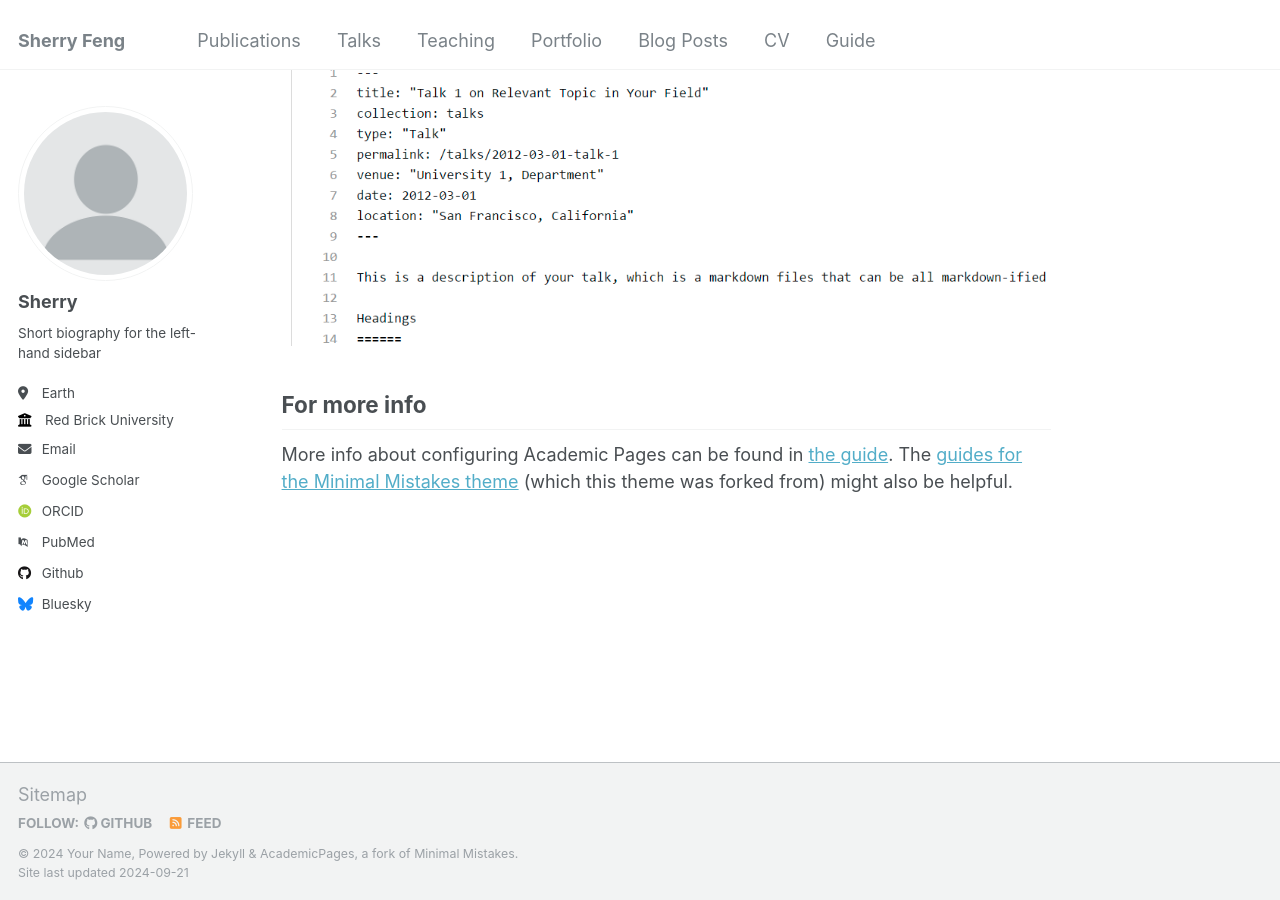
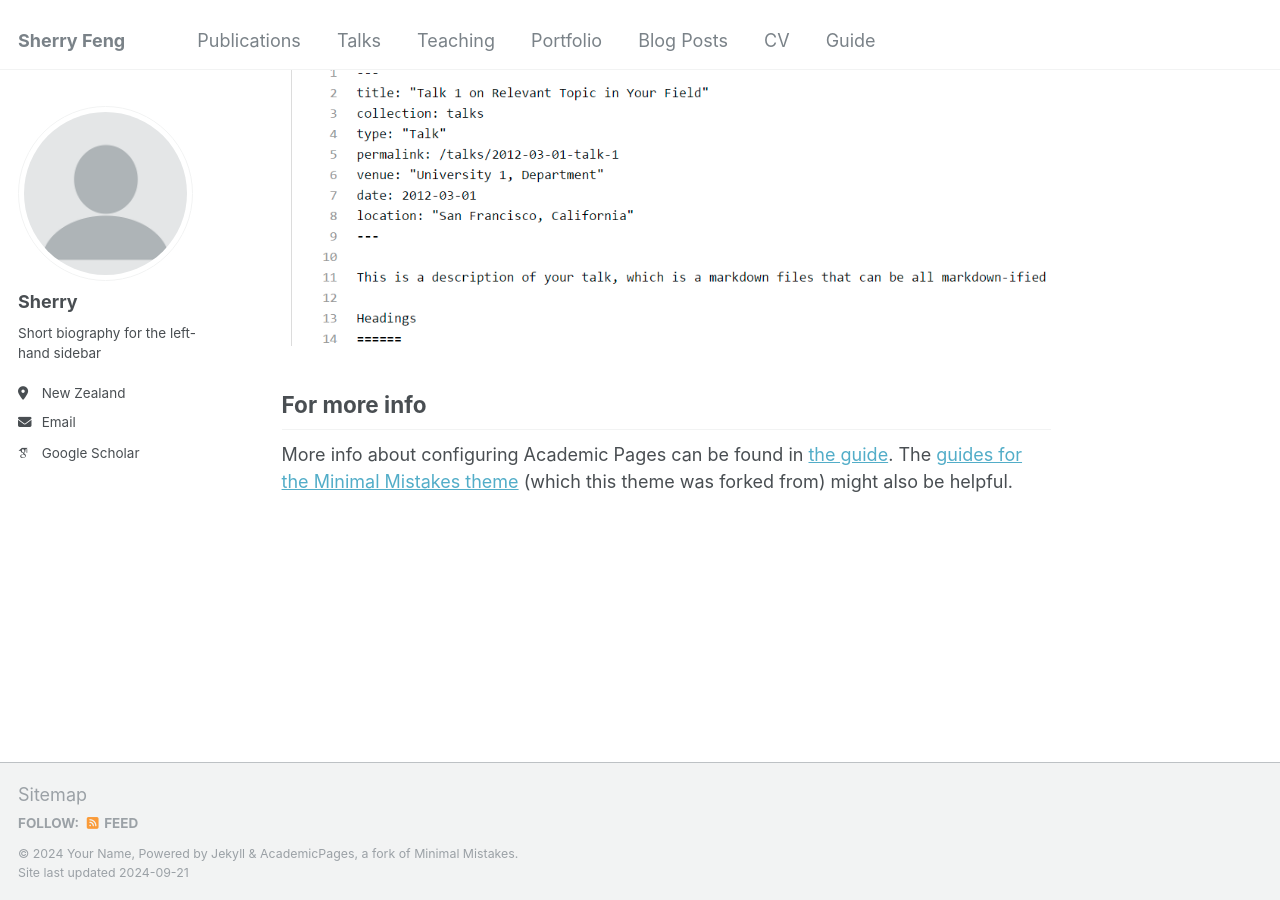
Before and after one commit to SherryFeng123/personal, a Jekyll site: the page built from _pages/about.md, in a window 1280 px wide and 900 px high, scrolled down 2643 px. Built offline with Jekyll 4.4.1, drawn with Linux system fonts in a browser that asks for light colours; some web fonts are replaced.

Commit message:
Update _config.yml

```diff
--- a/_config.yml
+++ b/_config.yml
@@ -25,53 +25,53 @@ author:
   name             : "Sherry"
   pronouns         : # example: "she/her"
   bio              : "Short biography for the left-hand sidebar"
-  location         : "Earth"
-  employer         : "Red Brick University"
-  uri              : # URL
-  email            : "none@example.org"
+  location         : "New Zealand"
+  # employer         : "Red Brick University"
+  #uri              : # URL
+  email            : "sherry.feng7@gmail.com"
 
   # Academic websites
   arxiv            : # URL - Update with the correct link to your profile
-  googlescholar    : "https://scholar.google.com/citations?user=PS_CX0AAAAAJ"
-  impactstory      : # URL
-  orcid            : "http://orcid.org/yourorcidurl"
-  semantic         : # URL
-  pubmed           : "https://www.ncbi.nlm.nih.gov/pubmed/?term=john+snow"
-  researchgate     : # URL
+  googlescholar    : "https://scholar.google.com/citations?user=n41k1IEAAAAJ&hl"
+#  impactstory      : # URL
+#  orcid            : "http://orcid.org/yourorcidurl"
+#  semantic         : # URL
+#  pubmed           : "https://www.ncbi.nlm.nih.gov/pubmed/?term=john+snow"
+#  researchgate     : # URL
 
   # Repositories and software development
-  bitbucket        : # Username - Update with your username on the site
-  codepen          : # Username
-  dribbble         : # Username
-  github           : "academicpages"
-  kaggle           : # Username
-  stackoverflow    : # User number or user number and name (i.e., use "1" or "1/jeff-atwood")
+#  bitbucket        : # Username - Update with your username on the site
+#  codepen          : # Username
+#  dribbble         : # Username
+#  github           : "academicpages"
+#  kaggle           : # Username
+#  stackoverflow    : # User number or user number and name (i.e., use "1" or "1/jeff-atwood")
 
   # Social media
-  bluesky          : "bsky.app" # Replace this with you Bluesky username
-  facebook         : # Username
-  flickr           : # Username
-  foursquare       : # Username
-  goodreads        : # Username
-  google_plus      : # Username
-  keybase          : # Username
-  instagram        : # Username
-  lastfm           : # Username
-  linkedin         : # Username
-  mastodon         : # URL
-  medium           : # URL
-  pinterest        : # Username
-  soundcloud       : # Username
-  steam            : # Username
-  telegram         : # URL
-  tumblr           : # Username
-  twitter          : # Username for X / Twitter
-  vine             : # Username
-  weibo            : # Username
-  wikipedia        : # Username
-  xing             : # Username
-  youtube          : # Username
-  zhihu            : # URL
+#  bluesky          : "bsky.app" # Replace this with you Bluesky username
+#  facebook         : # Username
+#  flickr           : # Username
+#  foursquare       : # Username
+#  goodreads        : # Username
+#  google_plus      : # Username
+#  keybase          : # Username
+#  instagram        : # Username
+#  lastfm           : # Username
+#  linkedin         : # Username
+#  mastodon         : # URL
+#  medium           : # URL
+#  pinterest        : # Username
+#  soundcloud       : # Username
+#  steam            : # Username
+#  telegram         : # URL
+#  tumblr           : # Username
+#  twitter          : # Username for X / Twitter
+#  vine             : # Username
+#  weibo            : # Username
+#  wikipedia        : # Username
+#  xing             : # Username
+#  youtube          : # Username
+#  zhihu            : # URL
 
 # Publication Category - The following the list of publication categories and their headings
 publication_category:
```
